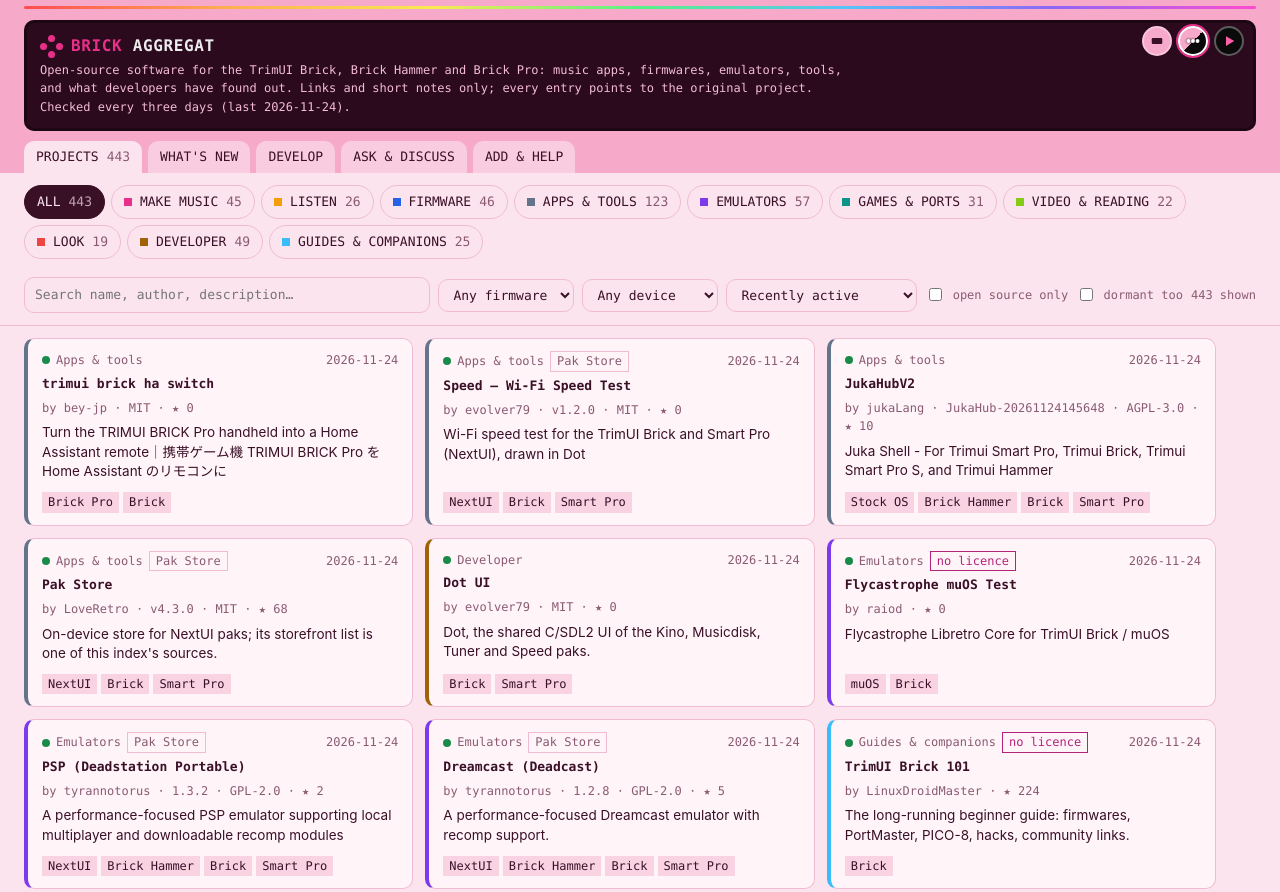
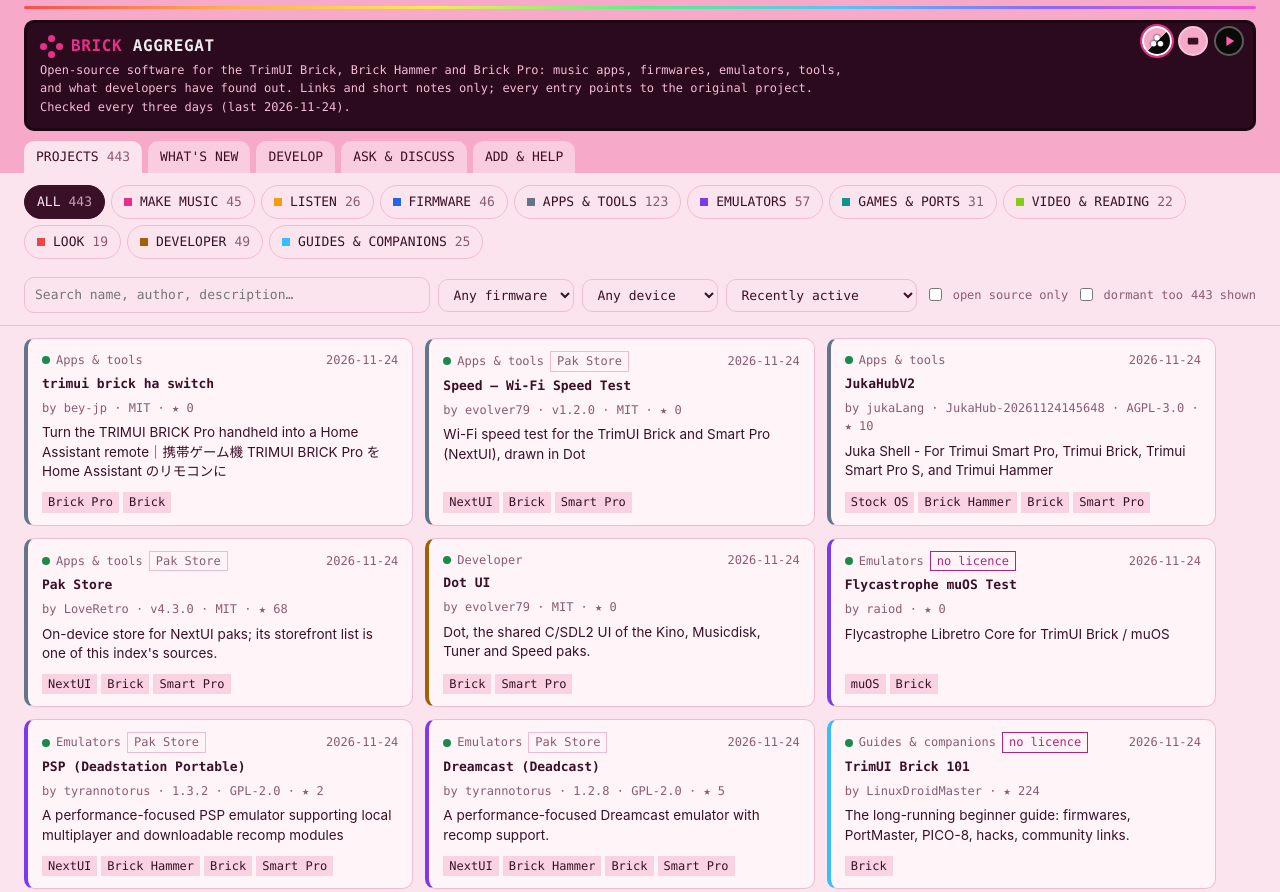
Before and after one commit to 70b185/BrickAggregat, a plain HTML site: page index.html in a window 1280 px wide. Shown: the top 892 px of the page. Drawn offline with Linux system fonts and the light colour scheme.

Commit message:
Website: theme keys in the Brick's order (menu dots, rectangle, play), menu icon as three-circle cluster
Co-Authored-By: Claude Opus 5.5 <noreply@anthropic.com>
Claude-Session: https://claude.ai/code/session_012MMxY992zBVf6CW2sDKpUx

```diff
--- a/index.html
+++ b/index.html
@@ -99,9 +99,9 @@
 <body>
 <header>
   <div class="themes" id="themes" aria-label="Colour theme">
-    <button data-theme="light" title="Pink (light)"><svg viewBox="0 0 24 24" aria-hidden="true"><rect x="5" y="8" width="14" height="8" rx="1.5"/></svg></button>
-    <button data-theme="auto" title="Follow the system"><svg viewBox="0 0 24 24" aria-hidden="true"><circle cx="6" cy="12" r="2.6"/><circle cx="12" cy="12" r="2.6"/><circle cx="18" cy="12" r="2.6"/></svg></button>
-    <button data-theme="dark" title="Dark with pink"><svg viewBox="0 0 24 24" aria-hidden="true"><path d="M8 5.5v13l11-6.5z"/></svg></button>
+    <button data-theme="auto" title="Follow the system"><svg viewBox="0 0 24 24" aria-hidden="true"><circle cx="12" cy="7.6" r="3.7"/><circle cx="7.4" cy="15.6" r="3.7"/><circle cx="16.6" cy="15.6" r="3.7"/></svg></button>
+    <button data-theme="light" title="Pink (light)"><svg viewBox="0 0 24 24" aria-hidden="true"><rect x="5" y="7.5" width="14" height="9" rx="1.5"/></svg></button>
+    <button data-theme="dark" title="Dark with pink"><svg viewBox="0 0 24 24" aria-hidden="true"><path d="M8.5 5.5v13l10.5-6.5z"/></svg></button>
   </div>
   <div class="screen">
   <h1><span class="abxy"><i></i><i></i><i></i><i></i><i></i><i></i><i></i><i></i><i></i></span><b>Brick</b> Aggregat</h1>
```
